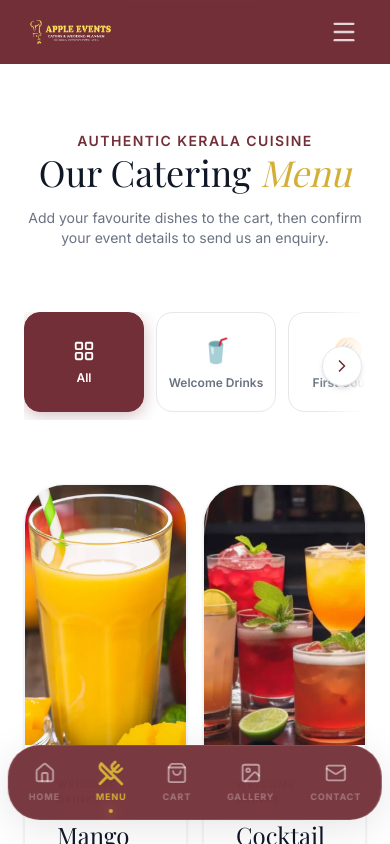
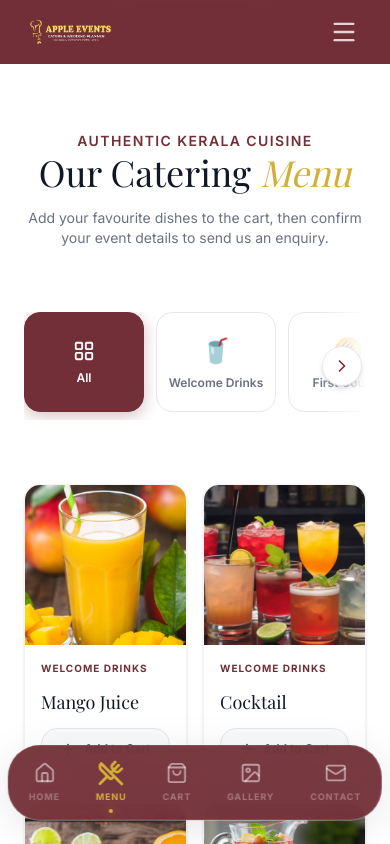
Before and after one commit to J1309/Apple-Caterers, a Next.js app in the folder apps/web/: page /menu in a window 390 px wide. Shown: the top 844 px of the page. Built offline with nearby package versions, Linux system fonts and the light colour scheme; a web font is replaced by a local one.

Commit message:
menu: fix mobile card proportions - shorter images, smaller padding/title/buttons

```diff
--- a/apps/web/src/app/menu/page.tsx
+++ b/apps/web/src/app/menu/page.tsx
@@ -159,7 +159,7 @@ export default function MenuPage() {
             {isLoading
               ? Array.from({ length: 6 }).map((_, i) => (
                   <div key={`skeleton-${i}`} className="space-y-4">
-                    <Skeleton className="h-[260px] w-full rounded-3xl" />
+                    <Skeleton className="h-40 md:h-[200px] lg:h-[260px] w-full rounded-3xl" />
                     <Skeleton className="h-6 w-2/3" />
                     <Skeleton className="h-4 w-full" />
                     <Skeleton className="h-4 w-1/2" />
@@ -177,9 +177,9 @@ export default function MenuPage() {
                       animate={{ opacity: 1, scale: 1 }}
                       exit={{ opacity: 0, scale: 0.9 }}
                       transition={{ duration: 0.5, ease: 'easeOut' }}
-                      className="group bg-white rounded-[40px] border border-gray-100 shadow-sm overflow-hidden hover:border-maroon/40 hover:shadow-md transition-all duration-500 flex flex-col h-full"
+                      className="group bg-white rounded-2xl md:rounded-[32px] lg:rounded-[40px] border border-gray-100 shadow-sm overflow-hidden hover:border-maroon/40 hover:shadow-md transition-all duration-500 flex flex-col h-full"
                     >
-                      <div className="relative h-[260px] overflow-hidden">
+                      <div className="relative h-40 md:h-[200px] lg:h-[260px] overflow-hidden">
                         {item.image ? (
                           <img
                             src={item.image}
@@ -188,7 +188,7 @@ export default function MenuPage() {
                           />
                         ) : (
                           <div className="w-full h-full bg-gradient-to-br from-gray-100 to-gray-200 flex items-center justify-center">
-                            <Utensils size={48} className="text-gray-300" />
+                            <Utensils size={32} className="text-gray-300" />
                           </div>
                         )}
                         {cartItem && (
@@ -198,13 +198,13 @@ export default function MenuPage() {
                         )}
                       </div>
 
-                      <div className="p-8 flex flex-col flex-grow">
+                      <div className="p-4 md:p-6 lg:p-8 flex flex-col flex-grow">
                         <div className="flex items-center justify-between mb-3">
                           <span className="text-maroon text-[10px] uppercase tracking-widest font-bold">
                             {item.category}
                           </span>
                         </div>
-                        <h3 className="text-2xl font-serif text-gray-900 mb-3">{item.name}</h3>
+                        <h3 className="text-lg md:text-xl lg:text-2xl font-serif text-gray-900 mb-3">{item.name}</h3>
                         {item.description ? (
                           <p className="text-gray-500 text-sm leading-relaxed mb-6 flex-grow italic font-light">
                             {item.description}
@@ -218,25 +218,25 @@ export default function MenuPage() {
                           <div className="flex items-center gap-3">
                             <button
                               onClick={() => updateQuantity(item.id, cartItem.quantity - 1)}
-                              className="w-12 h-12 rounded-2xl bg-gray-100 hover:bg-gray-200 text-gray-700 flex items-center justify-center transition-all border border-gray-200"
+                              className="w-10 h-10 md:w-12 md:h-12 rounded-2xl bg-gray-100 hover:bg-gray-200 text-gray-700 flex items-center justify-center transition-all border border-gray-200"
                             >
-                              <Minus size={16} />
+                              <Minus size={14} className="md:size-4" />
                             </button>
-                            <span className="flex-1 text-center text-gray-900 font-bold text-lg">
+                            <span className="flex-1 text-center text-gray-900 font-bold text-base md:text-lg">
                               {cartItem.quantity}
                             </span>
                             <button
                               onClick={() => updateQuantity(item.id, cartItem.quantity + 1)}
-                              className="w-12 h-12 rounded-2xl bg-maroon/10 hover:bg-maroon/20 text-maroon flex items-center justify-center transition-all border border-maroon/20"
+                              className="w-10 h-10 md:w-12 md:h-12 rounded-2xl bg-maroon/10 hover:bg-maroon/20 text-maroon flex items-center justify-center transition-all border border-maroon/20"
                             >
-                              <Plus size={16} />
+                              <Plus size={14} className="md:size-4" />
                             </button>
                           </div>
                         ) : (
                           <motion.button
                             onClick={() => handleAdd(item)}
                             whileTap={{ scale: 0.97 }}
-                            className={`w-full py-4 rounded-2xl text-sm font-bold transition-all flex items-center justify-center gap-2 border ${
+                            className={`w-full py-3 md:py-4 rounded-2xl text-xs md:text-sm font-bold transition-all flex items-center justify-center gap-2 border ${
                               isAdded
                                 ? 'bg-green-50 border-green-200 text-green-600'
                                 : 'bg-gray-50 hover:bg-maroon hover:text-white text-gray-700 border-gray-200 hover:border-maroon'
```
